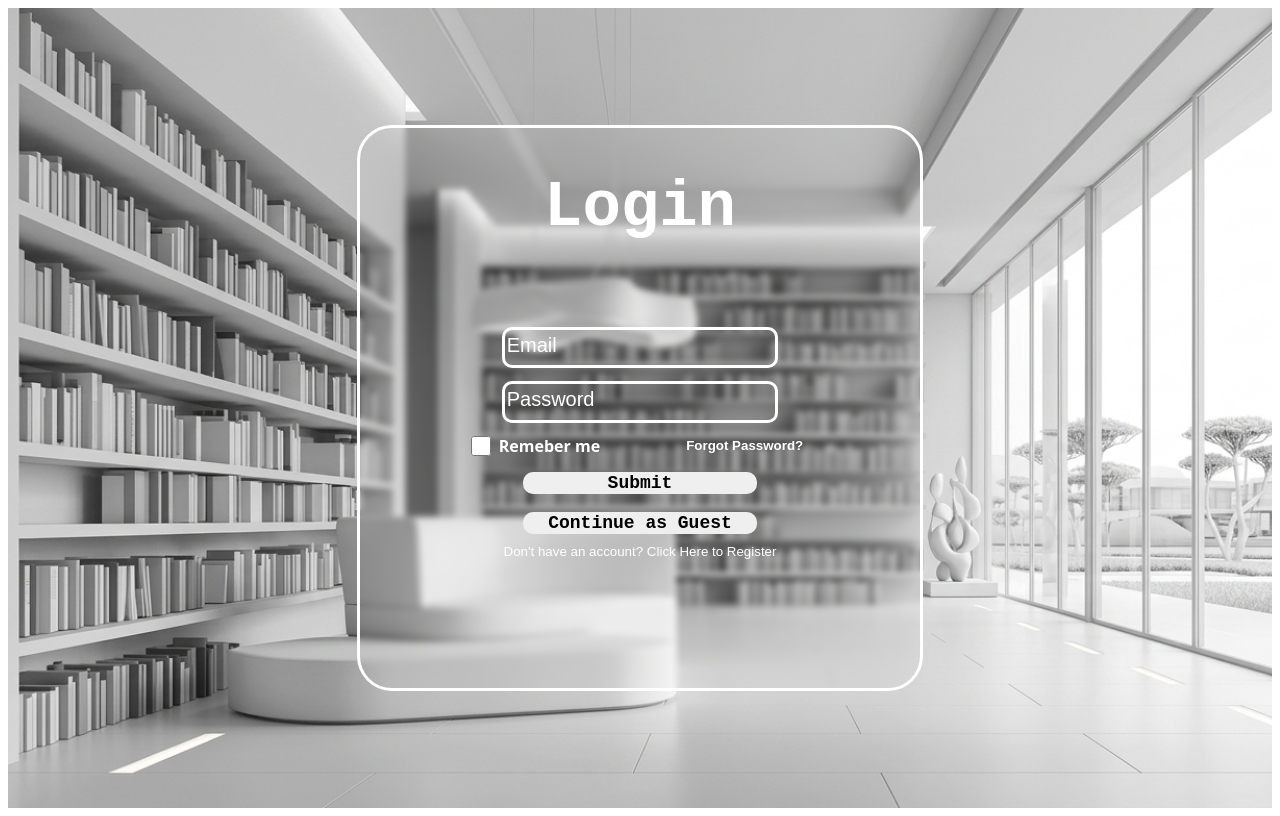
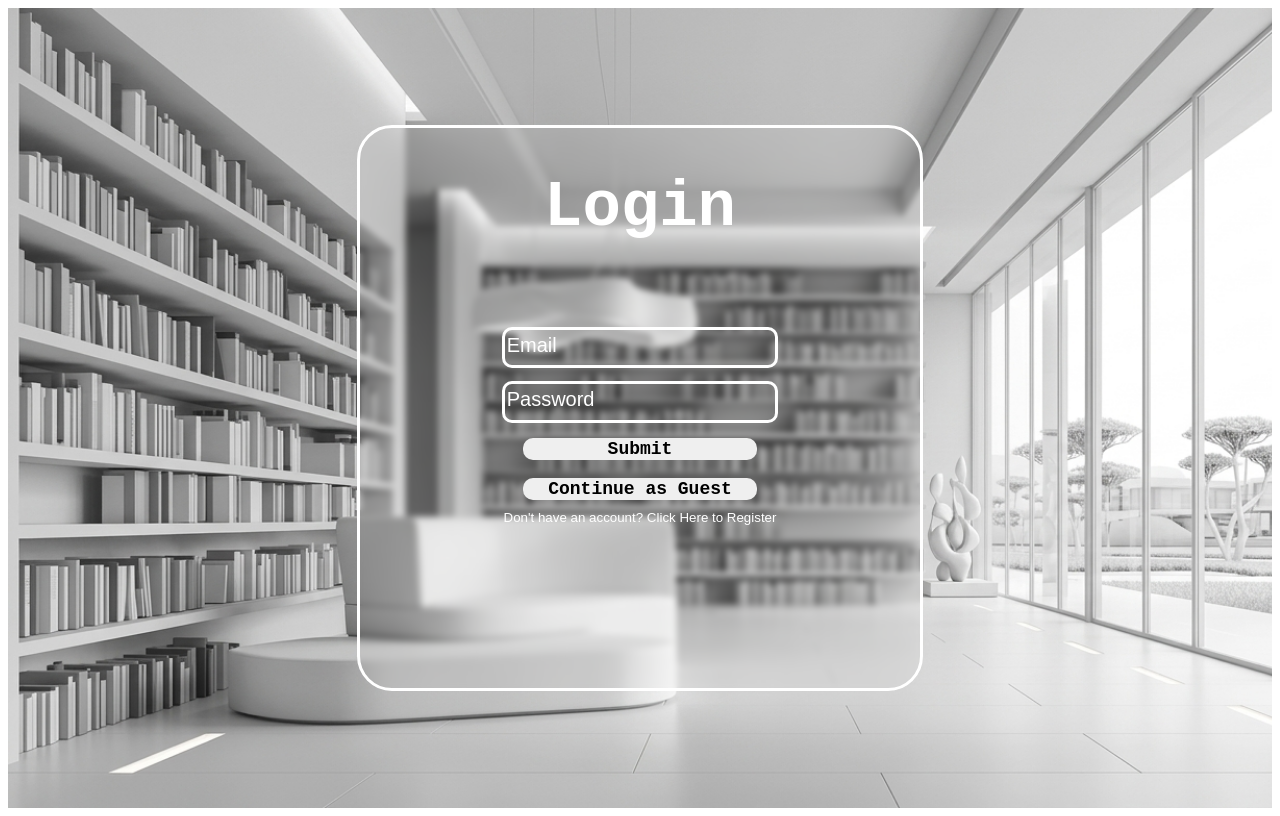
Before and after one commit to Omkar-Barkale/Find-Anything, a React (Vite) app in the folder frontend/: page /login in a window 1280 px wide. Built offline with nearby package versions, Linux system fonts and the light colour scheme.

Commit message:
removed remeber me and forgot passowrd options on the login page

```diff
--- a/frontend/src/components/Login.jsx
+++ b/frontend/src/components/Login.jsx
@@ -93,12 +93,6 @@ function Login(){
                     onChange={(e) => setPassword(e.target.value)}
                 />
                 {badPassword ? <span>{badPassword}</span> : <></>}
-                <div id='preferences'>
-                    <div id='Remember'>
-                        <input type='checkbox'/>Remeber me
-                    </div>
-                    <button id='forgotPassword'>Forgot Password?</button>
-                </div>
 
                 <div id='continue_btns'>
                     <button className='toMain_btn' type='submit'>Submit</button>
@@ -116,3 +110,12 @@ function Login(){
 }
 
 export default Login;
+
+
+
+    /* <div id='preferences'>
+                    <div id='Remember'>
+                        <input type='checkbox'/>Remeber me
+                    </div>
+                    <button id='forgotPassword'>Forgot Password?</button>
+                </div> */
```
